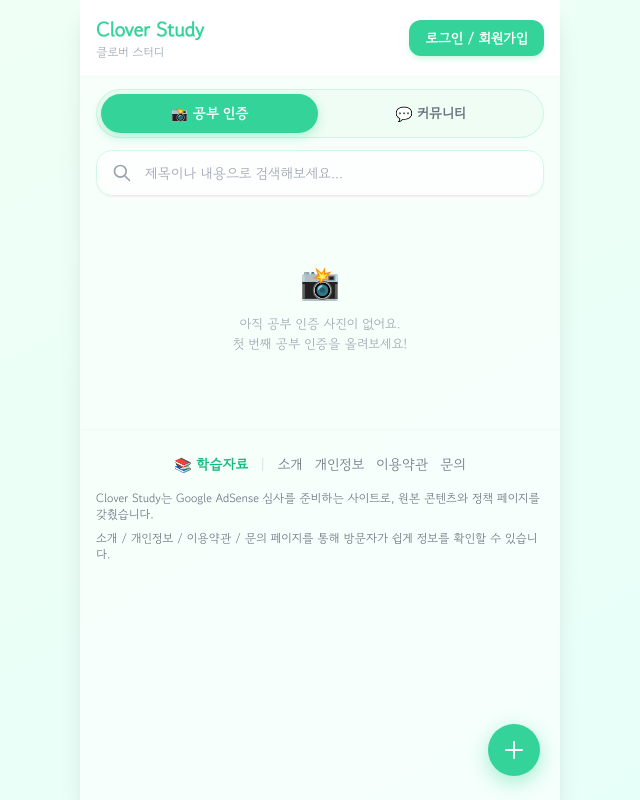
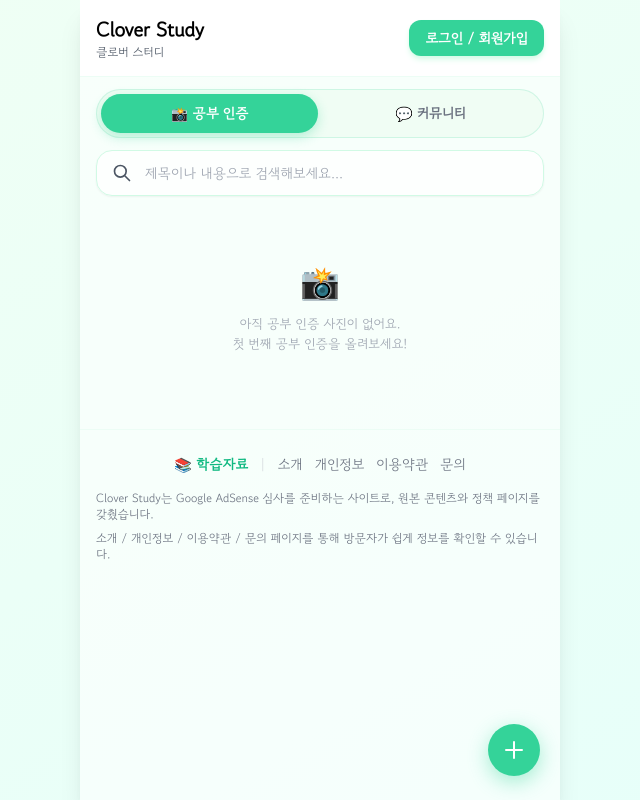
Before and after one commit to Gamepch/Study-Bunny, a Flask app: page / in a window 1280 px wide. Shown: the whole page, without its empty margins (320-960 px from the left). Run offline with Flask 3, Linux system fonts and the light colour scheme; data that the repository does not hold is empty; some libraries are stand-ins or nearby versions.

Commit message:
index.html

```diff
--- a/templates/index.html
+++ b/templates/index.html
@@ -3,8 +3,7 @@
 
 <head>
     <meta charset="UTF-8">
-    <meta name="viewport"
-        content="width=device-width, initial-scale=1.0, maximum-scale=1.0, minimum-scale=1.0, user-scalable=no">
+    <meta name="viewport" content="width=device-width, initial-scale=1.0">
     <title>Clover Study 🍀</title>
     <link rel="icon" type="image/x-icon" href="/static/favicon.ico">
     <link rel="manifest" href="{{ url_for('manifest') }}">
@@ -25,9 +24,7 @@
     <meta name="twitter:card" content="summary_large_image">
     <link rel="canonical" href="https://cloverstudy.net/">
     <link rel="stylesheet" href="{{ url_for('static', filename='css/tailwind.css') }}">
-    <link rel="preconnect" href="https://fonts.googleapis.com">
-    <link rel="preconnect" href="https://fonts.gstatic.com" crossorigin>
-    <link href="https://fonts.googleapis.com/css2?family=Gowun+Dodum&display=swap" rel="stylesheet">
+    <link rel="preload" href="{{ url_for('static', filename='fonts/GowunDodum.woff2') }}" as="font" type="font/woff2" crossorigin>
     <link rel="stylesheet" href="{{ url_for('static', filename='css/style.css') }}">
     <script async src="https://pagead2.googlesyndication.com/pagead/js/adsbygoogle.js?client=ca-pub-9449716559355642"
         crossorigin="anonymous"></script>
@@ -40,13 +37,14 @@
         <!-- ===== HEADER ===== -->
         <header class="p-4 bg-white sticky top-0 z-10 border-b border-emerald-50 flex justify-between items-center">
             <div>
-                <h1 class="text-xl font-bold text-emerald-400 cursor-pointer" onclick="location.href='/'">Clover Study
-                </h1>
-                <p class="text-xs text-gray-400">클로버 스터디</p>
+                <h1 class="text-xl font-bold text-emerald-600 cursor-pointer" onclick="location.href='/'" >Clover Study
+                    </h1>
+                <p class="text-xs text-gray-600">클로버 스터디</p>
             </div>
             <div id="auth-zone" class="flex items-center"></div>
         </header>
 
+        <main>
         <!-- ===== MAIN TAB BAR ===== -->
         <div class="main-tab-bar">
             <button id="main-tab-cert" class="main-tab-btn active" onclick="switchMainTab('certification')">
@@ -60,13 +58,13 @@
         <!-- ===== SEARCH BAR ===== -->
         <div class="px-4 mt-3">
             <div class="relative flex items-center">
-                <svg xmlns="http://www.w3.org/2000/svg" class="h-5 w-5 absolute left-4 text-gray-400" fill="none"
+                <svg xmlns="http://www.w3.org/2000/svg" class="h-5 w-5 absolute left-4 text-gray-600" fill="none"
                     viewBox="0 0 24 24" stroke="currentColor">
                     <path stroke-linecap="round" stroke-linejoin="round" stroke-width="2"
                         d="M21 21l-6-6m2-5a7 7 0 11-14 0 7 7 0 0114 0z" />
                 </svg>
                 <input type="text" id="search-input" oninput="handleSearch()" placeholder="제목이나 내용으로 검색해보세요..."
-                    class="w-full pl-12 pr-4 py-3 bg-white/80 border border-emerald-100 rounded-2xl text-sm focus:outline-none focus:ring-2 focus:ring-emerald-300 focus:bg-white placeholder:text-gray-400 font-medium shadow-sm transition-all">
+                    class="w-full pl-12 pr-4 py-3 bg-white/80 border border-emerald-100 rounded-2xl text-sm focus:outline-none focus:ring-2 focus:ring-emerald-300 focus:bg-white placeholder:text-gray-600 font-medium shadow-sm transition-all">
             </div>
         </div>
 
@@ -75,7 +73,7 @@
             <div class="feed-ad-card p-4 bg-white border border-emerald-100 rounded-3xl shadow-sm">
                 <div class="flex items-center justify-between mb-3">
                     <span class="text-[11px] font-bold text-emerald-500 uppercase tracking-[0.18em]">광고</span>
-                    <span class="text-[11px] text-gray-400">AdSense</span>
+                    <span class="text-[11px] text-gray-600">AdSense</span>
                 </div>
                 <script async
                     src="https://pagead2.googlesyndication.com/pagead/js/adsbygoogle.js?client=ca-pub-9449716559355642"
@@ -101,12 +99,12 @@
                 <div class="cert-card" onclick="location.href='/post/{{ feed.id }}'">
                     <div class="cert-card-header">
                         <img src="{{ feed.profile_url or 'https://placehold.co/100x100/6ee7b7/ffffff?text=🍀' }}"
-                            alt="프로필" class="cert-card-avatar">
+                            alt="프로필" class="cert-card-avatar" width="24" height="24">
                         <span class="cert-card-nickname">{{ feed.nickname }}</span>
                     </div>
                     <div class="cert-card-image-wrap">
                         {% if feed.image_url %}
-                        <img src="{{ feed.image_url }}" alt="공부 인증 이미지" loading="lazy">
+                        <img src="{{ feed.image_url }}" alt="공부 인증 이미지" loading="lazy" width="324" height="324" class="w-full h-full object-cover">
                         {% else %}
                         <div class="cert-card-no-image">
                             <span>📚</span>
@@ -196,7 +194,7 @@
                         새 공부 인증 <span class="ml-2 text-2xl">📸</span>
                     </h2>
                     <button onclick="closeWriteModal()"
-                        class="text-gray-400 hover:text-emerald-500 transition-colors bg-gray-50 rounded-full p-2">
+                        class="text-gray-600 hover:text-emerald-500 transition-colors bg-gray-50 rounded-full p-2">
                         <svg xmlns="http://www.w3.org/2000/svg" class="h-6 w-6" fill="none" viewBox="0 0 24 24"
                             stroke="currentColor">
                             <path stroke-linecap="round" stroke-linejoin="round" stroke-width="2"
@@ -222,14 +220,14 @@
             <div
                 class="bg-white rounded-[2rem] p-6 w-full max-w-[480px] shadow-2xl flex flex-col max-h-[90vh] overflow-y-auto">
                 <header class="pb-4 border-b border-emerald-50 flex justify-between items-center">
-                    <button onclick="closeDetailModal()" class="text-emerald-400 p-2 hover:bg-emerald-50 rounded-full">
+                    <button onclick="closeDetailModal()" class="text-emerald-600 p-2 hover:bg-emerald-50 rounded-full">
                         닫기
                     </button>
                     <div class="flex space-x-2">
                         <button id="detail-edit-btn"
-                            class="text-gray-400 hover:text-emerald-400 text-sm font-medium">수정</button>
+                            class="text-gray-600 hover:text-emerald-600 text-sm font-medium">수정</button>
                         <button id="detail-delete-btn"
-                            class="text-gray-400 hover:text-red-400 text-sm font-medium">삭제</button>
+                            class="text-gray-600 hover:text-red-500 text-sm font-medium">삭제</button>
                     </div>
                 </header>
                 <div id="detail-content-area" class="mt-4">
@@ -255,9 +253,9 @@
 
                 <div class="flex justify-center space-x-6 mb-6 text-lg font-bold border-b border-gray-100 pb-2">
                     <button id="tab-login" onclick="switchAuthTab('login')"
-                        class="text-emerald-400 border-b-2 border-emerald-400 pb-2 px-2">로그인</button>
+                        class="text-emerald-600 border-b-2 border-emerald-600 pb-2 px-2">로그인</button>
                     <button id="tab-signup" onclick="switchAuthTab('signup')"
-                        class="text-gray-400 pb-2 px-2">회원가입</button>
+                        class="text-gray-600 pb-2 px-2">회원가입</button>
                 </div>
 
                 <div class="space-y-4">
@@ -287,8 +285,7 @@
                 </button>
             </div>
         </div>
-
-    </div><!-- /max-w-[480px] -->
+        </main>    </div><!-- /max-w-[480px] -->
 
     <!-- ===== FAB MENU ===== -->
     <!-- 오버레이 (배경 클릭 시 닫힘) -->
--- a/templates/privacy.html
+++ b/templates/privacy.html
@@ -2,7 +2,7 @@
 <html lang="ko">
 <head>
     <meta charset="UTF-8">
-    <meta name="viewport" content="width=device-width, initial-scale=1.0, maximum-scale=1.0, minimum-scale=1.0, user-scalable=no">
+    <meta name="viewport" content="width=device-width, initial-scale=1.0">
     <title>Clover Study 🍀 - 개인정보 처리방침</title>
     <link rel="icon" type="image/x-icon" href="/static/favicon.ico">
     <meta name="description" content="안심하고 공부하는 클로버 스터디(클터디)의 개인정보 처리방침입니다. 여러분의 소중한 개인정보가 어떻게 수집, 이용, 보관, 보호되는지 투명하게 안내해 드립니다.">
--- a/templates/terms.html
+++ b/templates/terms.html
@@ -2,7 +2,7 @@
 <html lang="ko">
 <head>
     <meta charset="UTF-8">
-    <meta name="viewport" content="width=device-width, initial-scale=1.0, maximum-scale=1.0, minimum-scale=1.0, user-scalable=no">
+    <meta name="viewport" content="width=device-width, initial-scale=1.0">
     <title>Clover Study 🍀 - 이용약관</title>
     <link rel="icon" type="image/x-icon" href="/static/favicon.ico">
     <meta name="description" content="서로 존중하며 성장하는 공간! 클로버 스터디를 더 바르게 이용하기 위한 약관 안내 페이지입니다. 깨끗한 클터디를 위해 꼭 지켜야 할 약속들을 함께 확인해 주세요">
```
